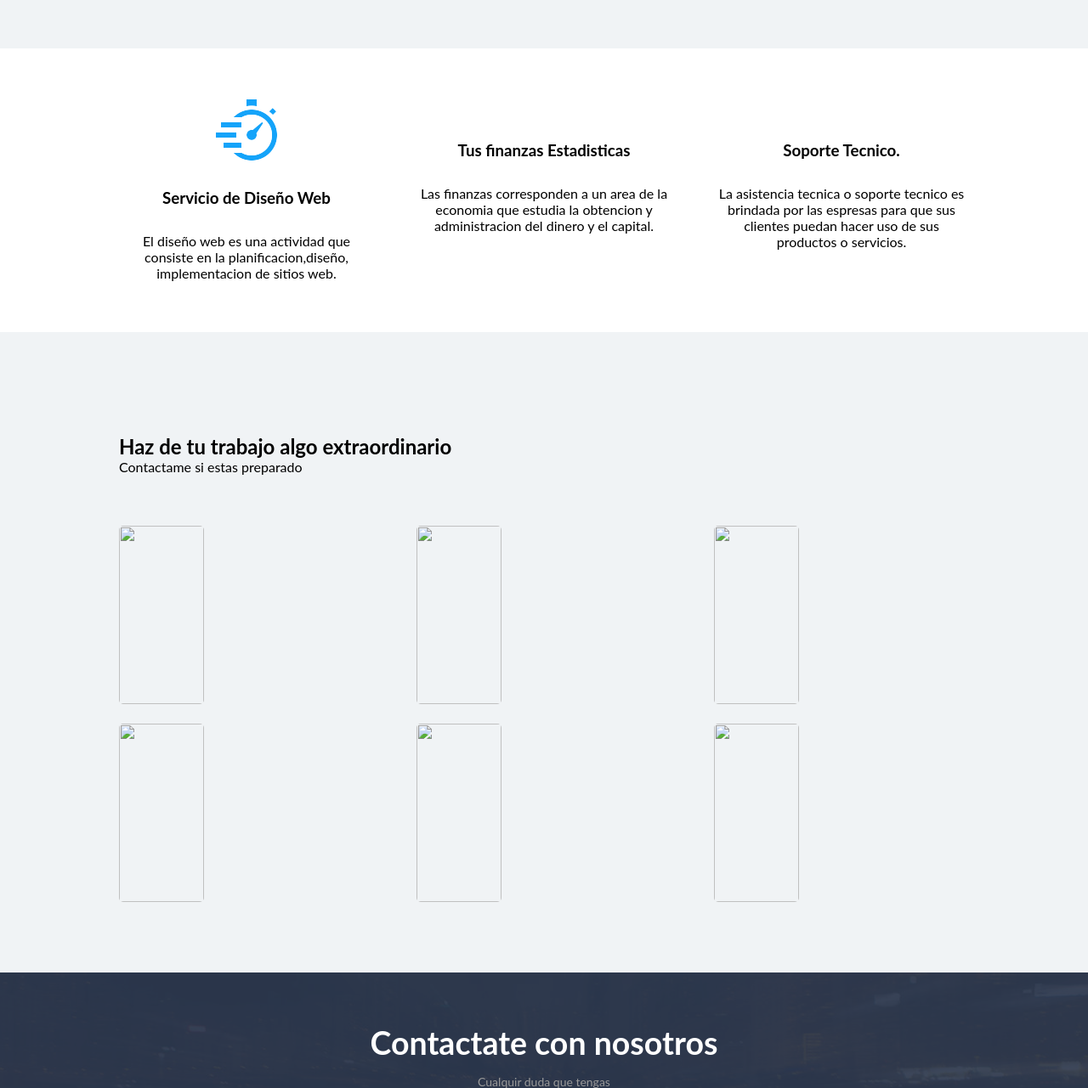
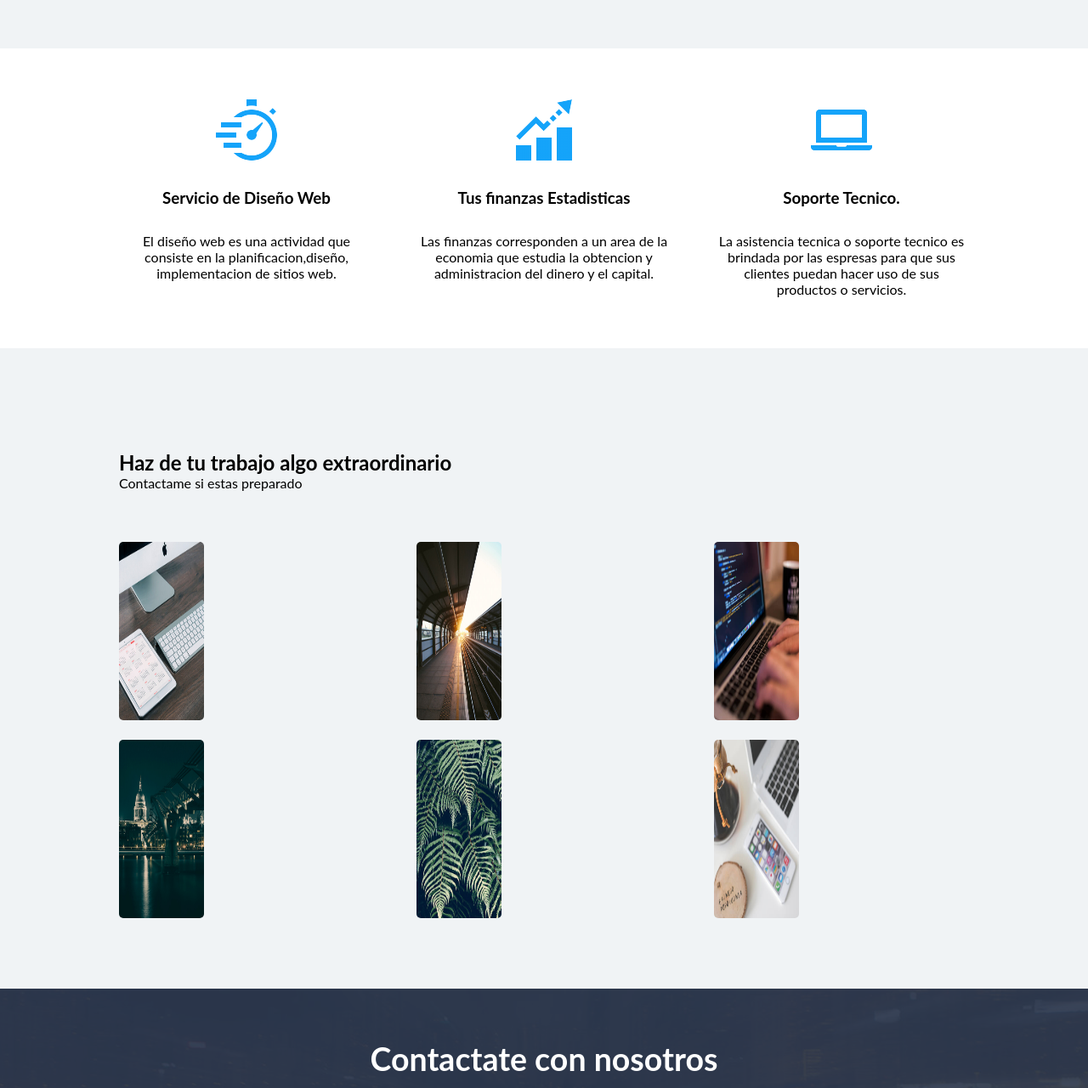
Before and after one commit to EduardoRamos18/proyect-3developer, a plain HTML site: page index.html in a window 1280 px wide. Shown: the part 751-2032 px from the top of the page at 85% size. Drawn offline with Linux system fonts and the light colour scheme; files that its build step writes are made by us from their sources; files whose address does not match are found by name.

Commit message:
Update index.html

```diff
--- a/index.html
+++ b/index.html
@@ -5,7 +5,7 @@
     <meta http-equiv="X-UA-Compatible" content="IE=edge">
     <meta name="viewport" content="width=device-width, initial-scale=1.0">
     <title> Eduardo Ramos </title>
-    <link rel="stylesheet" href="css/estilos.css">
+    <link rel="stylesheet" href="estilos.css">
 </head>
 <body>
 <header>
@@ -54,7 +54,7 @@
               </div>
           </div>
           <div class="tarjeta">
-            <img src="img/icono2.png" alt="" class="imagen-tarjeta">
+            <img src="icono2.png" alt="" class="imagen-tarjeta">
             <div class="contenido-tarjeta">
                 <h3 class="titulo-tarjeta">
                 Tus finanzas Estadisticas </h3>
@@ -64,7 +64,7 @@
             </div>
           </div>
           <div class="tarjeta">
-            <img src="img/icono3.png" alt="" class="imagen-tarjeta">
+            <img src="icono3.png" alt="" class="imagen-tarjeta">
             <div class="contenido-tarjeta">
             <h3 class="titulo-tarjeta">
             Soporte Tecnico.</h3>
@@ -84,22 +84,22 @@
         </div>
         <section class="galeria">
         <div class="fotos">
-        <img src="img/1.jpg" alt="">
+        <img src="1.jpg" alt="">
         </div>
         <div class="fotos">
-            <img src="img/2.jpg" alt="">
+            <img src="2.jpg" alt="">
         </div>
         <div class="fotos">
-            <img src="img/3.jpg" alt="">
+            <img src="3.jpg" alt="">
         </div>
         <div class="fotos">
-            <img src="img/4.jpg" alt="">
+            <img src="4.jpg" alt="">
         </div>
         <div class="fotos">
-        <img src="img/5.jpg" alt="">
+        <img src="5.jpg" alt="">
          </div>
         <div class="fotos">
-            <img src="img/6.jpg" alt="">
+            <img src="6.jpg" alt="">
         </div>
         </section>
     </div>
```
